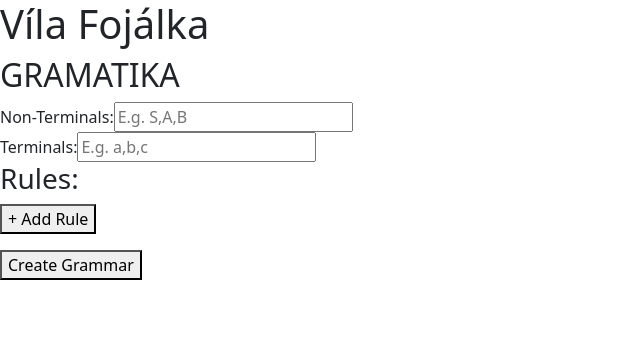
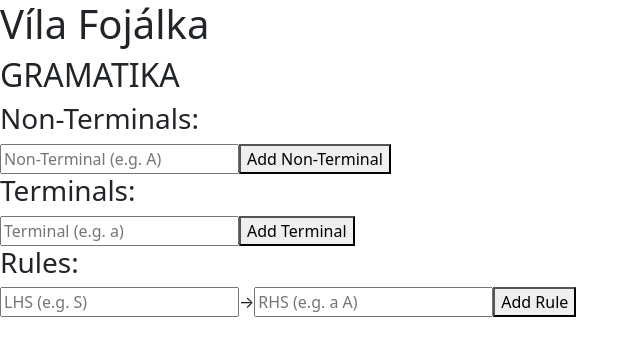
Before and after one commit to lukas-hornacek/fojalka, a React (Vite) app: page / in a window 1280 px wide. Shown: the top 356 px of the page, without its empty margins (0-640 px from the left). Built offline with nearby package versions, Linux system fonts and the light colour scheme.

Commit message:
Make UI for building grammar work
* Not nice yet, but works.

```diff
--- a/src/engine/automaton/visitors/editCommand.ts
+++ b/src/engine/automaton/visitors/editCommand.ts
@@ -91,13 +91,13 @@ export class VisualVisitor implements IEditCommandVisitor {
   }
 
   // TODO Use the command argument to highlight the change
-  // eslint-disable-next-line @typescript-eslint/no-unused-vars
-  visitAddProductionRuleCommand(_command: AddProductionRuleCommand): void {
+  visitAddProductionRuleCommand(command: AddProductionRuleCommand): void {
     if (this.visual.kind !== Kind.GRAMMAR) {
       throw new Error("Type mismatch");
     }
     // throw new Error(`Not implemented. ${command}`);
     // this.visual.setRepresentation(command.grammar.toString());
+    this.visual.storeRuleId(command.productionRule.id);
     this.visual.refresh();
   }
 
@@ -106,7 +106,8 @@ export class VisualVisitor implements IEditCommandVisitor {
     if (this.visual.kind !== Kind.GRAMMAR) {
       throw new Error("Type mismatch");
     }
-    throw new Error(`Not implemented. ${command}`);
+    this.visual.removeRuleId(command.productionRuleId);
+    this.visual.refresh();
   }
 
   // no point implementing this until we have actual grammar visualisation
@@ -145,18 +146,20 @@ export class VisualVisitor implements IEditCommandVisitor {
   }
 
   // no point implementing this until we have actual grammar visualisation
-  visitRemoveNonterminalCommand(command: RemoveNonterminalCommand): void {
+  // eslint-disable-next-line @typescript-eslint/no-unused-vars
+  visitRemoveNonterminalCommand(_command: RemoveNonterminalCommand): void {
     if (this.visual.kind !== Kind.GRAMMAR) {
       throw new Error("Type mismatch");
     }
-    throw new Error(`Not implemented. ${command}`);
+    this.visual.refresh();
   }
 
   // no point implementing this until we have actual grammar visualisation
-  visitRemoveTerminalCommand(command: RemoveTerminalCommand): void {
+  // eslint-disable-next-line @typescript-eslint/no-unused-vars
+  visitRemoveTerminalCommand(_command: RemoveTerminalCommand): void {
     if (this.visual.kind !== Kind.GRAMMAR) {
       throw new Error("Type mismatch");
     }
-    throw new Error(`Not implemented. ${command}`);
+    this.visual.refresh();
   }
 }
--- a/src/ui/GrammarWindow.tsx
+++ b/src/ui/GrammarWindow.tsx
@@ -10,44 +10,95 @@ interface ProductionRule {
 
 export const GrammarWindow: React.FC = () => {
   const grammarCoreRef = React.useRef(new GrammarCore(GrammarType.CONTEXT_FREE, new ModeHolder()));
-  const [nonTerminals, setNonTerminals] = useState("");
-  const [terminals, setTerminals] = useState("");
+  const [nonTerminals, setNonTerminals] = useState<string[]>([]);
+  const [terminals, setTerminals] = useState<string[]>([]);
   const [rules, setRules] = useState<ProductionRule[]>([]);
+  const [newRule, setNewRule] = useState({ input: "", output: "" });
+  const [newNonTerminal, setNewNonTerminal] = useState("");
+  const [newTerminal, setNewTerminal] = useState("");
 
   const [grammarRepr, setGrammarRepr] = useState("");
 
-  const addRule = () => {
-    setRules([...rules, { input: "", output: [""] }]);
+  const refreshRepr = () => {
+    const newRepr = grammarCoreRef.current.visual.display();
+    setGrammarRepr(newRepr);
   };
 
-  const updateRule = (index: number, field: "input" | "output", value: string | string[]) => {
-    const updatedRules = [...rules];
-    if (field === "input") {
-      updatedRules[index].input = value as string;
-    } else {
-      updatedRules[index].output = (value as string).split(" ").filter(Boolean);
+  const handleAddNonTerminal = () => {
+    const maybeError = grammarCoreRef.current.addNonterminals([newNonTerminal]);
+    if (maybeError) {
+      alert(maybeError.details);
+      return;
     }
-    setRules(updatedRules);
-    // grammarCoreRef.current.addProductionRule(updatedRules[index]);
-    // setGrammarString(grammarCoreRef.current.display());
-
+    setNonTerminals(prev => [...prev, newNonTerminal]);
+    setNewNonTerminal("");
+    refreshRepr();
   };
 
-  const submitGrammar = () => {
-    // const nts = nonTerminals.split(",").map(nt => nt.trim()).filter(Boolean);
-    // const ts = terminals.split(",").map(t => t.trim()).filter(Boolean);
-    //
-    // grammarCoreRef.current.addNonterminals(nts);
-    // grammarCoreRef.current.addTerminals(ts);
-    //
-    // rules.forEach(rule => {
-    //   grammarCoreRef.current.addProductionRule(rule.input.trim(), rule.output.map(sym => sym.trim()));
-    // });
-    grammarCoreRef.current.addTerminals(["a", "b"]);
-    grammarCoreRef.current.addNonterminals(["A", "B"]);
-    grammarCoreRef.current.addProductionRule("A", ["a", "b"]);
-    const newRepr = grammarCoreRef.current.visual.display();
-    setGrammarRepr(newRepr);
+  const handleDeleteNonTerminal = (index: number) => {
+    const nonTerminal = nonTerminals[index];
+    const maybeError = grammarCoreRef.current.removeNonterminal(nonTerminal);
+    if (maybeError) {
+      alert(maybeError.details);
+      return;
+    }
+    setNonTerminals(prev => [...prev.slice(0, index), ...prev.slice(index + 1)]);
+    refreshRepr();
+  };
+
+  const handleAddTerminal = () => {
+    const maybeError = grammarCoreRef.current.addTerminals([newTerminal]);
+    if (maybeError) {
+      alert(maybeError.details);
+      return;
+    }
+    setTerminals(prev => [...prev, newTerminal]);
+    setNewTerminal("");
+    refreshRepr();
+  };
+
+  const handleDeleteTerminal = (index: number) => {
+    const terminal = terminals[index];
+    const maybeError = grammarCoreRef.current.removeTerminal(terminal);
+    if (maybeError) {
+      alert(maybeError.details);
+      return;
+    }
+    setTerminals(prev => [...prev.slice(0, index), ...prev.slice(index + 1)]);
+    refreshRepr();
+  };
+
+  const handleAddRule = () => {
+    const input = newRule.input.trim();
+    const outputArr = newRule.output.trim().split(" ").filter(Boolean);
+    if (!input || outputArr.length === 0) {
+      alert("Please enter both LHS and RHS.");
+      return;
+    }
+
+    const maybeError = grammarCoreRef.current.addProductionRule(input, outputArr);
+    if (maybeError) {
+      alert(maybeError.details);
+      return;
+    }
+    const rule = { input, output: outputArr };
+    setRules([...rules, rule]);
+    refreshRepr();
+    setNewRule({ input: "", output: "" });
+  };
+
+  const handleDeleteRule = (index: number) => {
+    const ruleId = grammarCoreRef.current.visual.getRuleIdByIndex(index);
+    if (ruleId === undefined) {
+      alert("Trying to remove non-existent rule");
+    }
+    const maybeError = grammarCoreRef.current.removeProductionRule(ruleId as string);
+    if (maybeError) {
+      alert(maybeError.details);
+      return;
+    }
+    setRules(prev => [...prev.slice(0, index), ...prev.slice(index + 1)]);
+    refreshRepr();
   };
 
   return (
@@ -55,35 +106,65 @@ export const GrammarWindow: React.FC = () => {
       <h2>GRAMATIKA</h2>
 
       <div>
-        <label>Non-Terminals: </label>
-        <input value={nonTerminals} onChange={e => setNonTerminals(e.target.value)} placeholder="E.g. S,A,B" />
+        <h3>Non-Terminals:</h3>
+        {nonTerminals.map((nonTerminal, index) =>
+          <div key={index}>
+            <span>{nonTerminal}</span>
+            <button onClick={() => handleDeleteNonTerminal(index)}>
+              Delete
+            </button>
+          </div>
+        )}
+        <div>
+          <input
+            value={newNonTerminal}
+            onChange={e => setNewNonTerminal(e.target.value)}
+            placeholder="Non-Terminal (e.g. A)"
+          />
+          <button onClick={handleAddNonTerminal}>Add Non-Terminal</button>
+        </div>
       </div>
 
       <div>
-        <label>Terminals: </label>
-        <input value={terminals} onChange={e => setTerminals(e.target.value)} placeholder="E.g. a,b,c" />
+        <h3>Terminals:</h3>
+        {terminals.map((terminal, index) =>
+          <div key={index}>
+            <span>{terminal}</span>
+            <button onClick={() => handleDeleteTerminal(index)}>
+              Delete
+            </button>
+          </div>
+        )}
+        <div>
+          <input
+            value={newTerminal}
+            onChange={e => setNewTerminal(e.target.value)}
+            placeholder="Terminal (e.g. a)"
+          />
+          <button onClick={handleAddTerminal}>Add Terminal</button>
+        </div>
       </div>
 
       <h3>Rules:</h3>
       {rules.map((rule, index) =>
         <div key={index}>
-          <input
-            value={rule.input}
-            onChange={e => updateRule(index, "input", e.target.value)}
-            placeholder="LHS (e.g. S)"
-          />
-          →
-          <input
-            value={rule.output.join(" ")}
-            onChange={e => updateRule(index, "output", e.target.value)}
-            placeholder="RHS (e.g. a A)"
-          />
+          <span>{rule.input} → {rule.output.join(" ")}</span>
+          <button onClick={() => handleDeleteRule(index)}>Delete</button>
         </div>
       )}
-      <button onClick={addRule}>+ Add Rule</button>
-
-      <div style={{ marginTop: "1rem" }}>
-        <button onClick={submitGrammar}>Create Grammar</button>
+      <div>
+        <input
+          value={newRule.input}
+          onChange={e => setNewRule({ ...newRule, input: e.target.value })}
+          placeholder="LHS (e.g. S)"
+        />
+        →
+        <input
+          value={newRule.output}
+          onChange={e => setNewRule({ ...newRule, output: e.target.value })}
+          placeholder="RHS (e.g. a A)"
+        />
+        <button onClick={handleAddRule}>Add Rule</button>
       </div>
 
       {grammarRepr !== "" && <div>
--- a/src/visual/grammarVisual.ts
+++ b/src/visual/grammarVisual.ts
@@ -7,6 +7,9 @@ export interface IGrammarVisual {
   kind: Kind.GRAMMAR
   setGrammar: (grammar: Grammar) => void;
   display: () => string;
+  storeRuleId: (id: string) => void;
+  removeRuleId: (id: string) => void;
+  getRuleIdByIndex: (index: number) => string | undefined;
   refresh: () => void;
 }
 
@@ -14,6 +17,7 @@ export class GrammarVisual implements IGrammarVisual {
   kind = Kind.GRAMMAR as const;
   grammar?: Grammar;
   representation: string = "";
+  existingRuleIds: string[] = [];
 
   setGrammar(grammar: Grammar) {
     this.grammar = grammar;
@@ -21,6 +25,18 @@ export class GrammarVisual implements IGrammarVisual {
 
   display(): string {
     return this.representation;
+  }
+
+  storeRuleId(id: string) {
+    this.existingRuleIds.push(id);
+  }
+
+  removeRuleId(id: string) {
+    this.existingRuleIds = this.existingRuleIds.filter(existingId => existingId !== id);
+  }
+
+  getRuleIdByIndex(index: number) {
+    return this.existingRuleIds?.[index];
   }
 
   // refresh representation according to grammar
```
